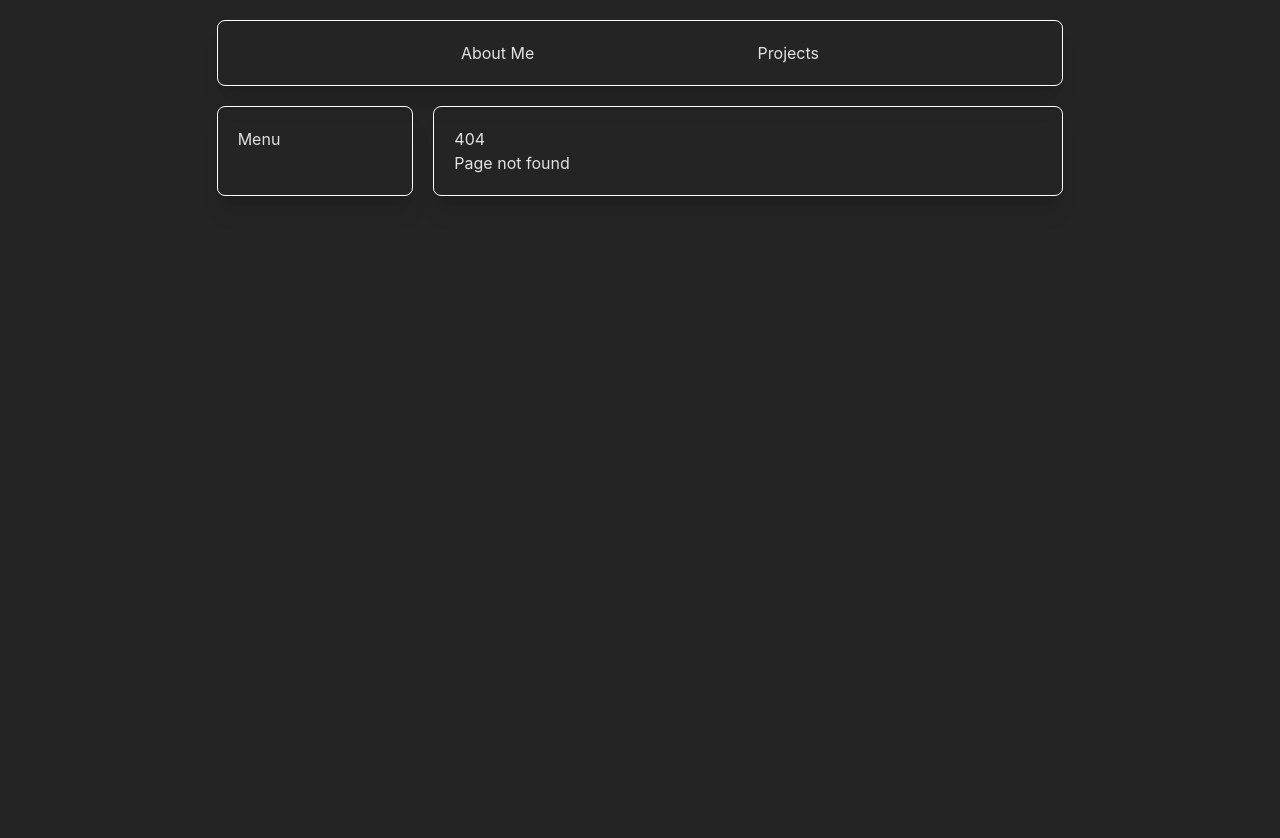
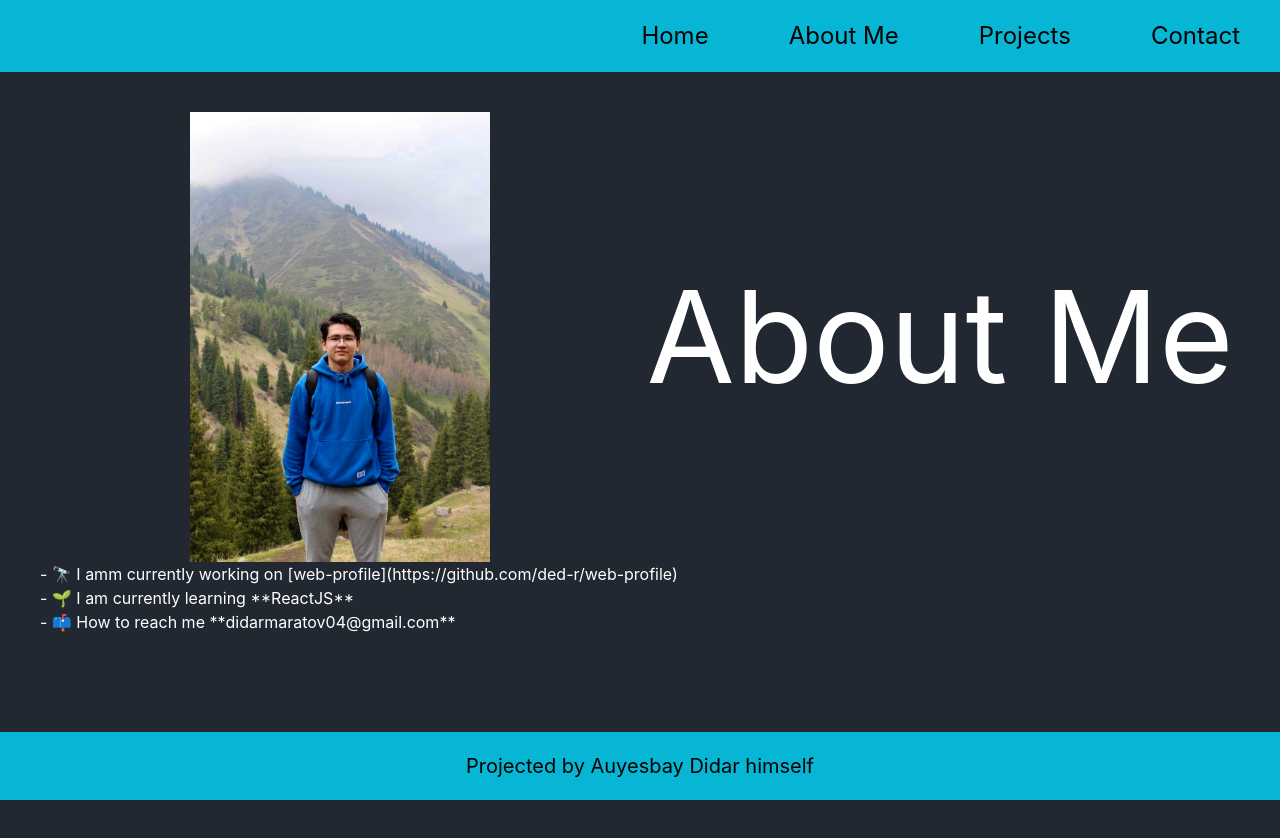
Before and after one commit to ded-r/web-profile, a React (Vite) app: page /about in a window 1280 px wide. Before the commit this address had no page. Shown: the top 838 px of the page. Before the commit the page ends 800 px from the top, so only its background shows below. Built offline with nearby package versions, Linux system fonts and the light colour scheme.

Commit message:
redesign

```diff
--- a/index.html
+++ b/index.html
@@ -4,7 +4,7 @@
         <meta charset="UTF-8" />
         <link rel="icon" type="image/svg+xml" href="#" />
         <meta name="viewport" content="width=device-width, initial-scale=1.0" />
-        <title>Auyesbay Didar's Profile</title>
+        <title>AD</title>
     </head>
     <body>
         <div id="root"></div>
--- a/src/App.jsx
+++ b/src/App.jsx
@@ -1,19 +1,25 @@
 import "./App.css";
-import Nav from "./components/Nav";
+import Nav from "./components/Nav/Nav";
+import Footer from "./components/Footer";
 import { RouterProvider } from "react-router-dom";
 import { router } from "./constants/router/router";
 
 function App() {
     return (
         <>
-            <div className="grid grid-cols-12 gap-5">
-                <div className="col-start-3 col-end-11 border border-white shadow-xl rounded-lg mt-5 p-5">
+            {/* <div className="grid grid-cols-12 gap-5">
+                <div className="col-start-3 col-end-11 border border-blue-500 shadow-xl rounded-lg mt-5 p-5">
                     <Nav />
                 </div>
-                <div className="col-start-3 col-end-5 border border-white shadow-xl rounded-lg p-5">Menu</div>
-                <div className="col-span-6 border border-white shadow-xl rounded-lg p-5">
+                <div className="col-start-3 col-end-5 border border-blue-500 shadow-xl rounded-lg p-5">Menu</div>
+                <div className="col-span-6 border border-blue-500 shadow-xl rounded-lg p-5">
                     <RouterProvider router={router} />
                 </div>
+            </div> */}
+            <div>
+                <Nav />
+                <RouterProvider router={router} />
+                <Footer />
             </div>
         </>
     );
--- a/src/components/AboutMe.jsx
+++ b/src/components/AboutMe.jsx
@@ -1,18 +1,20 @@
 export default function AboutMe() {
     return (
-        <div className="text-center">
-            <div className="flex justify-center items-center">
-                <img src="public/IMG_6418.JPG" alt="My photo" width={300} height={400} />
-            </div>
-            <div className="mb-5">
-                <p>Its me</p>
+        <div className="h-screen text-white m-10">
+            <div className="grid grid-cols-2">
+                <div className="flex justify-center items-center">
+                    <img src="public/IMG_6418.JPG" alt="My photo" width={300} height={400} />
+                </div>
+                <div className="flex justify-center items-center">
+                    <p className="text-9xl">About Me</p>
+                </div>
             </div>
             <div>
-                <p>
-                    Lorem ipsum dolor sit amet, consectetur adipiscing elit. Vivamus porta arcu non leo convallis aliquet. Pellentesque sed blandit enim. Class aptent taciti sociosqu ad litora torquent per conubia nostra, per inceptos himenaeos. Vivamus bibendum libero nulla, vel sollicitudin lorem
-                    facilisis et. Vestibulum sit amet magna ornare, bibendum lacus vel, consequat ante. Aenean suscipit viverra imperdiet. Nam eu massa tempus, congue ex at, auctor dolor. Vivamus vitae turpis urna. Duis pulvinar ligula pretium, ullamcorper augue id, ultrices ante. Proin sed magna
-                    sollicitudin, luctus ante quis, hendrerit augue. Aenean vehicula tristique purus, sed dictum dui lobortis consectetur. Etiam bibendum dui nisi, ut rutrum justo pellentesque in.
-                </p>
+                <ul>
+                    <li>- 🔭 I amm currently working on [web-profile](https://github.com/ded-r/web-profile)</li>
+                    <li>- 🌱 I am currently learning **ReactJS**</li>
+                    <li>- 📫 How to reach me **didarmaratov04@gmail.com**</li>
+                </ul>
             </div>
         </div>
     );
--- /dev/null
+++ b/src/components/Contact.jsx
@@ -0,0 +1,9 @@
+export default function Contact() {
+    return (
+        <div>
+            <div className="text-center text-9xl my-auto">Auyesbay Didar</div>
+            <div className="text-center">Frontend Developer</div>
+            <div className="fixed bottom-0">Projected by Auyesbay Didar himself</div>
+        </div>
+    );
+}
--- a/src/components/Contacts.jsx
+++ /dev/null
@@ -1,8 +0,0 @@
-export default function Contacts() {
-    return (
-        <div>
-            <h1>Contacts</h1>
-            <p>Phone: 123-456-7890</p>
-        </div>
-    );
-}
--- /dev/null
+++ b/src/components/Footer.jsx
@@ -0,0 +1,3 @@
+export default function Footer() {
+    return <div className="fixed bottom-0 w-full bg-cyan-500 text-center text-xl py-5">Projected by Auyesbay Didar himself</div>;
+}
--- /dev/null
+++ b/src/components/Home.jsx
@@ -0,0 +1,9 @@
+export default function Home() {
+    return (
+        <div className="h-screen text-white">
+            <div className="flex justify-center items-center align-middle text-center text-9xl">Auyesbay Didar</div>
+            <div className="text-center">Frontend Developer</div>
+            <div className="fixed bottom-0">Projected by Auyesbay Didar himself</div>
+        </div>
+    );
+}
--- a/src/components/Nav.jsx
+++ /dev/null
@@ -1,16 +0,0 @@
-export default function Nav() {
-    return (
-        <>
-            <ul className="flex justify-evenly">
-                <li>
-                    <a href="/" className="hover:underline underline-offset-2">
-                        About Me
-                    </a>
-                </li>
-                <li>
-                    <a href="/projects">Projects</a>
-                </li>
-            </ul>
-        </>
-    );
-}
--- /dev/null
+++ b/src/components/Nav/Nav.jsx
@@ -0,0 +1,30 @@
+export default function Nav() {
+    return (
+        <>
+            <div>
+                <ul className="flex justify-end text-2xl py-5 px-10 space-x-20 bg-cyan-500">
+                    <li>
+                        <p className="hover:underline active:underline underline-offset-8">
+                            <a href="/">Home</a>
+                        </p>
+                    </li>
+                    <li>
+                        <p className="hover:underline active:underline underline-offset-8">
+                            <a href="/about">About Me</a>
+                        </p>
+                    </li>
+                    <li>
+                        <p className="hover:underline active:underline underline-offset-8">
+                            <a href="/projects">Projects</a>
+                        </p>
+                    </li>
+                    <li>
+                        <p className="hover:underline active:underline underline-offset-8">
+                            <a href="/contact">Contact</a>
+                        </p>
+                    </li>
+                </ul>
+            </div>
+        </>
+    );
+}
--- a/src/index.css
+++ b/src/index.css
@@ -8,8 +8,8 @@
     font-weight: 400;
 
     color-scheme: light dark;
-    color: rgba(255, 255, 255, 0.87);
-    background-color: #242424;
+    color: black;
+    background-color: #222831;
 
     font-synthesis: none;
     text-rendering: optimizeLegibility;
```
Also changed, not shown: src/constants/router/route.jsx (+10 -0 lines).
